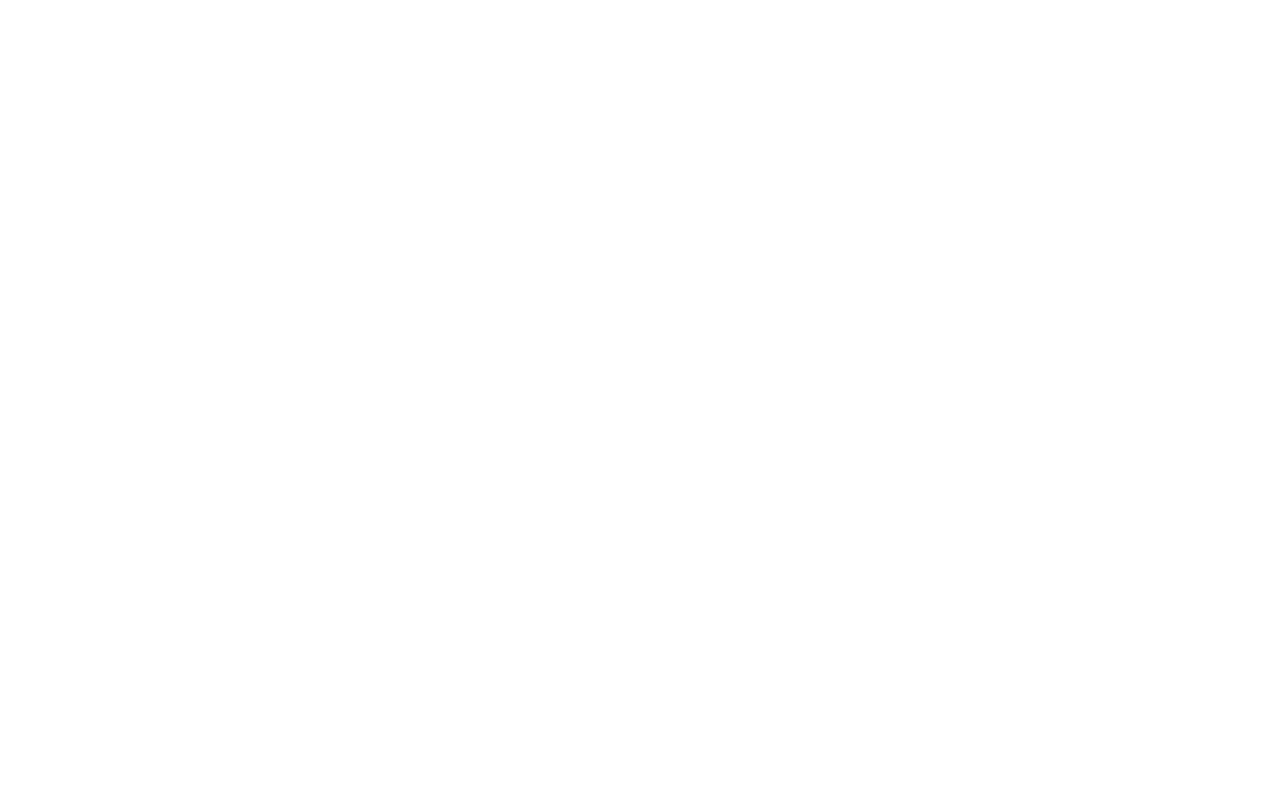
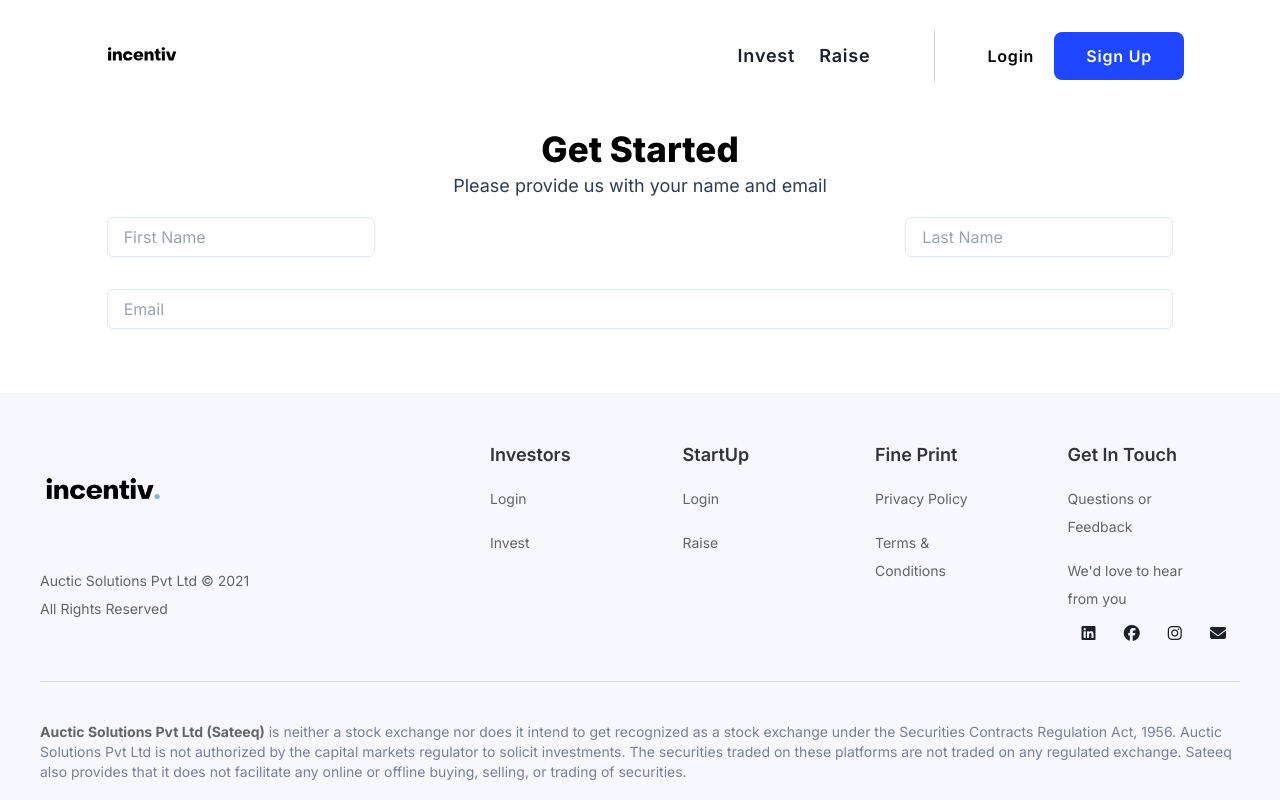
Before and after one commit to omBhatnagar/sateeq-clone, a React (Create React App) app: page /signup in a window 1280 px wide. Before the commit this address had no page. Shown: the top 800 px of the page. Built offline with nearby package versions, Linux system fonts and the light colour scheme.

Commit message:
navbar and footer fixed.

```diff
--- a/src/App.js
+++ b/src/App.js
@@ -5,6 +5,7 @@
 import { ChakraProvider } from "@chakra-ui/react";
 import Raise from "./pages/Raise";
 import StartupSignup from "./pages/StartupSignup";
+import Signup from "./pages/Signup";
 
 function App() {
 	return (
@@ -14,6 +15,7 @@
 					<Route path='/' element={<HomePage />}></Route>
 					<Route path='/invest' element={<Invest />}></Route>
 					<Route path='/raise' element={<Raise />}></Route>
+					<Route path='/signup' element={<Signup />}></Route>
 					<Route path='/startupsignup' element={<StartupSignup />}></Route>
 				</Routes>
 			</Router>
--- a/src/components/InvestHero.js
+++ b/src/components/InvestHero.js
@@ -4,7 +4,7 @@
 const InvestHero = () => {
 	const [value, setValue] = useState("");
 	return (
-		<div className='w-11/12 mx-auto'>
+		<div className='w-11/12 mx-auto md:mt-20'>
 			<div className='text-left font-extrabold text-4xl mb-4 md:text-left lg:mt-12 xl:mt-24'>
 				<h1>Invest Now</h1>
 			</div>
--- /dev/null
+++ b/src/components/SignupForm.js
@@ -0,0 +1,46 @@
+import { useState } from "react";
+import FormInput from "./shared/FormInput";
+
+const SignupForm = () => {
+	const [fname, setFname] = useState();
+	const [lname, setLname] = useState();
+	const [email, setEmail] = useState();
+
+	return (
+		<div className='w-5/6 mx-auto md:mt-20'>
+			<div className='text-center'>
+				<h1 className='text-[35px] leading-[43px] text-black font-extrabold'>
+					Get Started
+				</h1>
+				<p className='text-lg leading-[30px] text-signup-blue-p'>
+					Please provide us with your name and email
+				</p>
+			</div>
+			<div className='flex justify-between items-center'>
+				<FormInput
+					value={fname}
+					setValue={setFname}
+					required={true}
+					placeholder={"First Name"}
+					type={"text"}
+				/>
+				<FormInput
+					value={lname}
+					setValue={setLname}
+					required={true}
+					placeholder={"Last Name"}
+					type={"text"}
+				/>
+			</div>
+			<FormInput
+				value={email}
+				setValue={setEmail}
+				required={true}
+				placeholder={"Email"}
+				type={"email"}
+			/>
+		</div>
+	);
+};
+
+export default SignupForm;
--- a/src/components/StartupHero.js
+++ b/src/components/StartupHero.js
@@ -1,6 +1,6 @@
 const StartupHero = () => {
 	return (
-		<div className='w-5/6 mx-auto lg:w-2/3 mb-8'>
+		<div className='w-5/6 mx-auto lg:w-2/3 md:mt-20'>
 			<h1 className='text-3xl leading-[48px] font-semibold mb-4'>
 				Raise with Incentiv
 			</h1>
--- a/src/components/shared/Footer.js
+++ b/src/components/shared/Footer.js
@@ -6,7 +6,7 @@
 		<div className='bg-[rgba(200,210,255,.15)] px-10 py-6'>
 			<div className='flex flex-col md:flex-row'>
 				<div className='w-5/6 md:w-1/3 lg:w-1/2 mx-auto'>
-					<div className='w-5/12'>
+					<div className='w-5/12 lg:w-1/3'>
 						<img src={logo} alt='logo' className=' -ml-3' />
 					</div>
 					<div className='text-footer-p text-sm leading-7'>
@@ -15,7 +15,7 @@
 					</div>
 				</div>
 				<div className='grid grid-cols-2 md:grid-cols-4 mt-6 w-5/6 mx-auto gap-5'>
-					<div className='md:w-1/3'>
+					<div className=''>
 						<h2 className='text-media-grey text-lg font-semibold'>Investors</h2>
 						<NavLink to='/login'>
 							<p className='text-footer-p text-sm leading-7 mt-4'>Login</p>
@@ -24,7 +24,7 @@
 							<p className='text-footer-p text-sm leading-7 mt-4'>Invest</p>
 						</NavLink>
 					</div>
-					<div className='md:w-1/3'>
+					<div className=''>
 						<h2 className='text-media-grey text-lg font-semibold'>StartUp</h2>
 						<NavLink to='/login'>
 							<p className='text-footer-p text-sm leading-7 mt-4'>Login</p>
--- a/src/components/shared/FormInput.js
+++ b/src/components/shared/FormInput.js
@@ -10,7 +10,6 @@
 	NumberDecrementStepper,
 	Radio,
 	RadioGroup,
-	Stack,
 } from "@chakra-ui/react";
 
 const FormInput = ({
@@ -21,6 +20,7 @@
 	type,
 	required,
 	radioData,
+	placeholderStyle,
 }) => {
 	const returnInput = (type) => {
 		switch (type) {
@@ -28,6 +28,7 @@
 				return (
 					<Input
 						placeholder={placeholder}
+						_placeholder={placeholderStyle}
 						value={value}
 						onChange={(e) => setValue(e.target.value)}
 						required={required}
@@ -48,6 +49,7 @@
 					<Input
 						type='email'
 						placeholder={placeholder}
+						_placeholder={placeholderStyle}
 						value={value}
 						onChange={(e) => setValue(e.target.value)}
 						required={required}
@@ -65,6 +67,7 @@
 				return (
 					<Textarea
 						placeholder={placeholder}
+						_placeholder={placeholderStyle}
 						value={value}
 						onChange={(e) => setValue(e.target.value)}
 						required={required}
@@ -77,6 +80,8 @@
 						<Input
 							type='tel'
 							value={value}
+							placeholder={placeholder}
+							_placeholder={placeholderStyle}
 							required={required}
 							onChange={(e) => setValue(e.target.value)}
 						/>
--- a/src/components/shared/Navbar.js
+++ b/src/components/shared/Navbar.js
@@ -58,7 +58,7 @@
 
 			<div
 				className={cx(
-					"fixed md:absolute top-0 right-0 w-full sm:w-3/5 md:w-screen px-6 md:px-24 transform transition-transform duration-500 ease-in-out z-40 bg-white",
+					"fixed sm:absolute top-0 right-0 w-full sm:w-3/5 sm:w-screen px-6 sm:px-24 transform transition-transform duration-500 ease-in-out z-40 bg-white",
 					{
 						"translate-x-0": open,
 						"-translate-x-full md:translate-x-0": !open,
--- /dev/null
+++ b/src/pages/Signup.js
@@ -0,0 +1,12 @@
+import Layout from "../components/shared/Layout";
+import SignupForm from "../components/SignupForm";
+
+const Signup = () => {
+	return (
+		<Layout>
+			<SignupForm />
+		</Layout>
+	);
+};
+
+export default Signup;
--- a/tailwind.config.js
+++ b/tailwind.config.js
@@ -19,6 +19,7 @@
 				"cta-card-image-bg": "hsla(0,0%,100%,.1)",
 				"cta-card-b": "rgba(30,71,255,.12)",
 				"footer-p": "#646464",
+				"signup-blue-p": "#2c3e50",
 			},
 			fontSize: {
 				"head-top": "18px",
```
